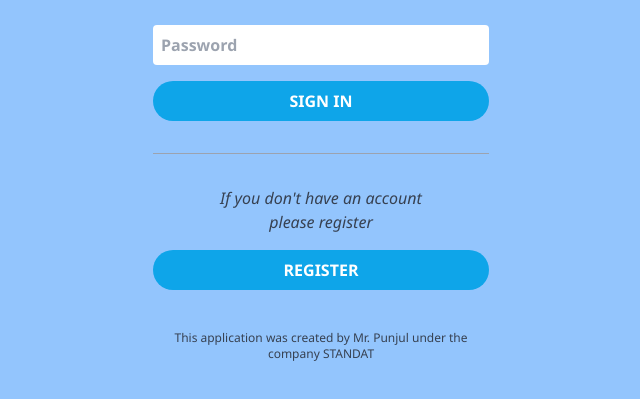
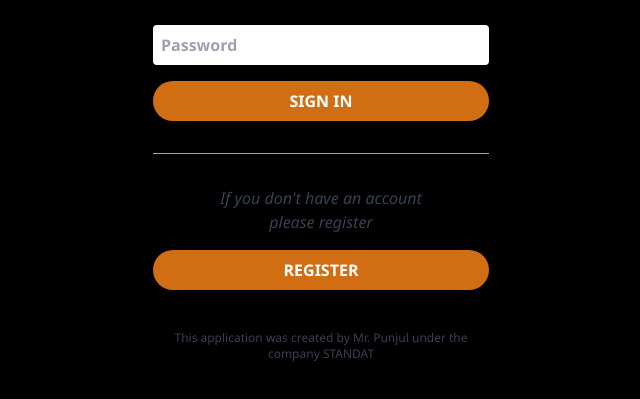
Before and after one commit to punjoul/STANDAT-DASHBORAD-USER, a plain HTML site: page index.html in a window 1280 px wide. Shown: the part 293-692 px from the top of the page, without its empty margins (319-959 px from the left). Drawn offline with nearby package versions, Linux system fonts and the light colour scheme.

Commit message:
Update index.html

```diff
--- a/index.html
+++ b/index.html
@@ -5,12 +5,12 @@
   <meta name="viewport" content="width=device-width, initial-scale=1.0">
   <title>STANDAT Lottery</title>
   <link rel="manifest" href="manifest.json">
-  <meta name="theme-color" content="#93c5fd">
+  <meta name="theme-color" content="#000000">
   <script src="https://cdn.tailwindcss.com"></script>
   <style>
-    body { background-color: #93c5fd; font-family: 'Segoe UI', Tahoma, Geneva, Verdana, sans-serif; }
-    .btn-blue { background-color: #0ea5e9; color: white; border-radius: 9999px; padding: 0.5rem 2rem; font-weight: bold; width: 100%; transition: background-color 0.2s; }
-    .btn-blue:hover { background-color: #0284c7; }
+    body { background-color: #000000; font-family: 'Segoe UI', Tahoma, Geneva, Verdana, sans-serif; }
+    .btn-blue { background-color: #D16E13; color: white; border-radius: 9999px; padding: 0.5rem 2rem; font-weight: bold; width: 100%; transition: background-color 0.2s; }
+    .btn-blue:hover { background-color: #CC9933; }
     .btn-disabled { background-color: #94a3b8; color: white; border-radius: 9999px; padding: 0.5rem 2rem; font-weight: bold; width: 100%; cursor: not-allowed; }
     .input-field { width: 100%; padding: 0.5rem; border-radius: 0.25rem; border: none; margin-bottom: 0.75rem; color: #374151; font-weight: 600;}
     .input-disabled { background-color: #e5e7eb; color: #9ca3af; cursor: not-allowed; }
```
